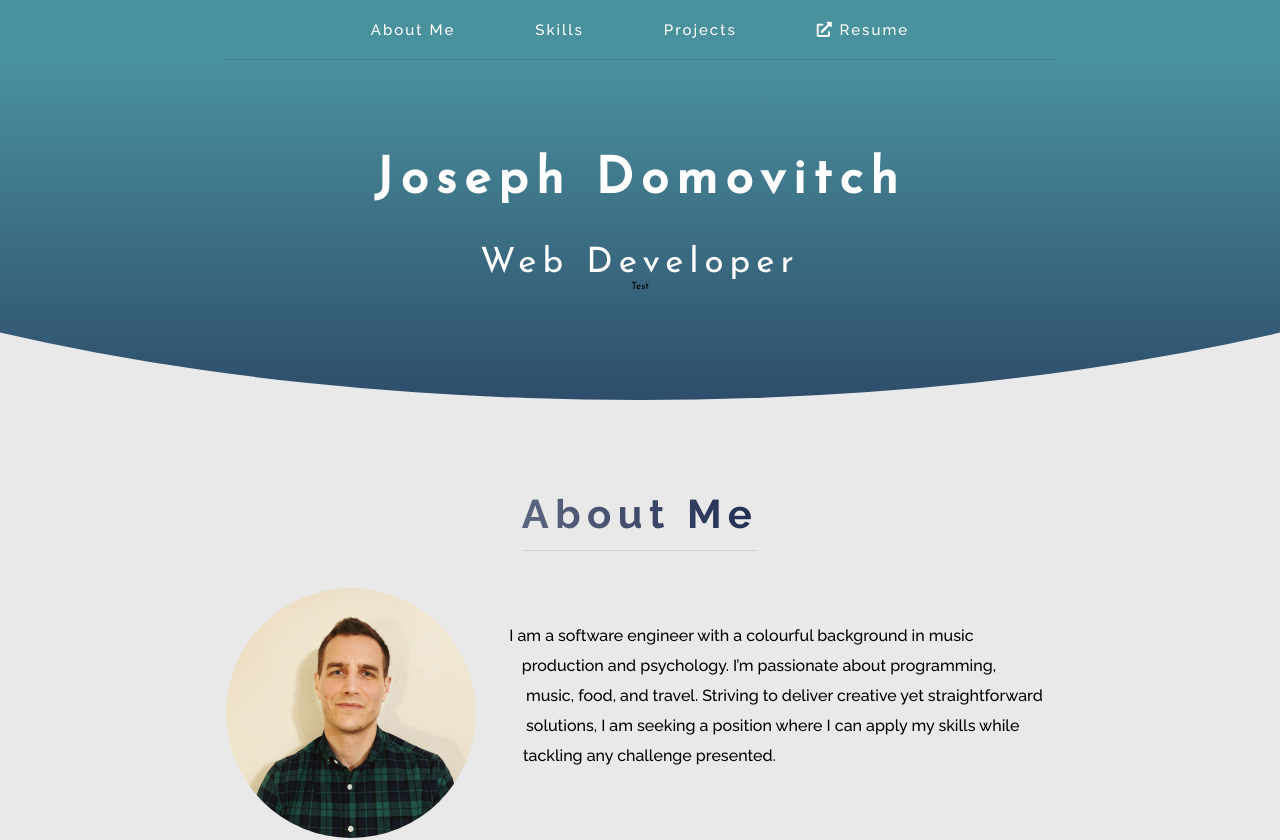
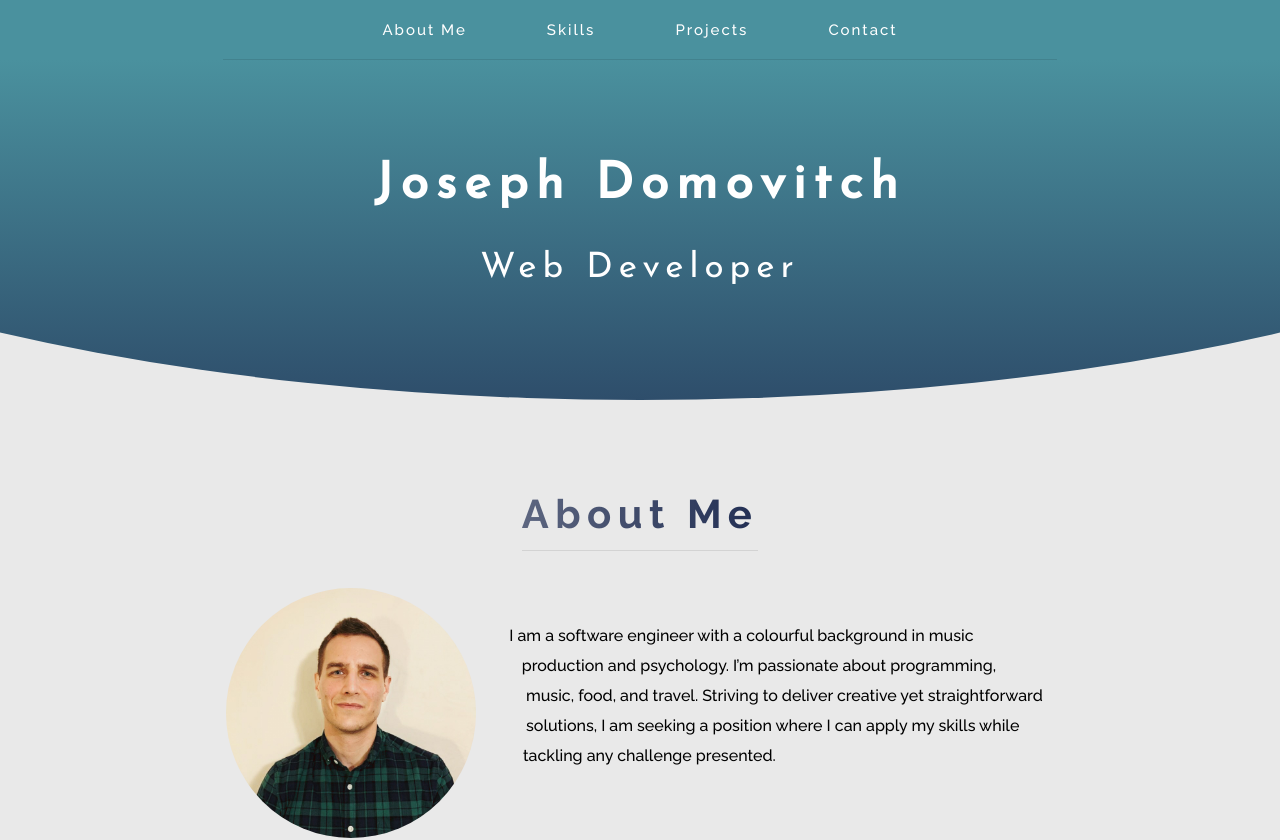
Before and after one commit to jdomo/jd-portfolio, a React (Create React App) app: page / in a window 1280 px wide. Shown: the top 840 px of the page. Built offline with nearby package versions, Linux system fonts and the light colour scheme; some icons are missing.

Commit message:
add contact link to navbar, increase letter spacing of e-mail address

```diff
--- a/src/components/Footer.js
+++ b/src/components/Footer.js
@@ -2,15 +2,15 @@ import React from 'react';
 
 const Footer = () => {
   return (
-    <footer className="footer">
+    <footer className="footer" id="contact">
       <div className="footer__content">
         <h3 className="heading-tertiary footer__heading">Contact Me:</h3>
         <h3 className="heading-tertiary--sub footer__heading footer__heading--sub">jdomovitch@gmail.com</h3>
         <div className="footer__links">
-          <a className="footer__link" href="https://www.linkedin.com/in/josephdomovitch">
+          <a className="footer__link" href="https://www.linkedin.com/in/josephdomovitch" target="_blank" rel="noopener noreferrer">
             <i className="fab fa-linkedin" id="linked-in"></i>
           </a>
-          <a className="footer__link" href="https://www.github.com/jdomo">
+          <a className="footer__link" href="https://www.github.com/jdomo" target="_blank" rel="noopener noreferrer">
             <i className="devicon-github-plain" id="github"></i>
           </a>
         </div>
--- a/src/components/Header.js
+++ b/src/components/Header.js
@@ -12,7 +12,7 @@ const Header = () => {
                 Web Developer
             </span>
         </h1>
-          Test
+
       </div>
     </header>
   )
--- a/src/components/Navbar.js
+++ b/src/components/Navbar.js
@@ -32,8 +32,11 @@ class Navbar extends Component {
             <a href="#projects" className="navbar__link" onClick={this.toggleClass}>Projects</a>
           </li>
           <li className={this.state.active ? 'navbar__item' : 'navbar__item navbar__item--hide'}>
+            <a href="#contact" className="navbar__link" onClick={this.toggleClass}>Contact</a>
+          </li>
+          {/* <li className={this.state.active ? 'navbar__item' : 'navbar__item navbar__item--hide'}>
             <a href="https://jdomo.github.io/jd-portfolio/docs/jdomovitchresume.pdf" className="navbar__link" target="_blank" rel="noopener noreferrer"><i className="fas fa-external-link-alt"></i> Resume</a>
-          </li>
+          </li> */}
         </ul>
       </nav>
     )
--- a/src/css/style.css
+++ b/src/css/style.css
@@ -178,7 +178,8 @@ header {
     color: #FFF; }
     .footer__heading--sub {
       padding: 3.5rem 0;
-      font-size: 2.25rem; }
+      font-size: 2.25rem;
+      letter-spacing: .35rem; }
       @media only screen and (max-width: 640px) {
         .footer__heading--sub {
           padding: 2.5rem; } }
--- a/src/sass/layout/_footer.scss
+++ b/src/sass/layout/_footer.scss
@@ -12,6 +12,7 @@
     &--sub {
       padding: 3.5rem 0;
       font-size: 2.25rem;
+      letter-spacing: .35rem;
 
       @include respond($respond-nav-collapse) {
         padding: 2.5rem;
```
Lines whose indentation alone changed are shown as unchanged.
